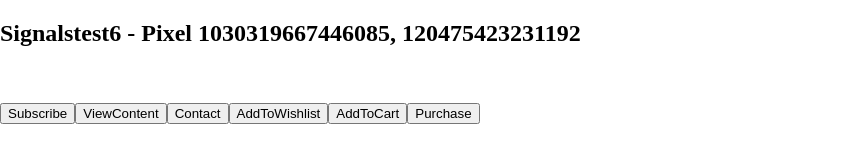
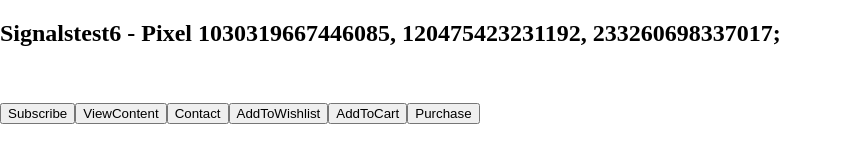
Before and after one commit to rkereskenyifb/signalstest6, a plain HTML site: page index.html in a window 1280 px wide. Shown: the whole page, without its empty margins (0-842 px from the left). Drawn offline with Linux system fonts and the light colour scheme.

Commit message:
Update index.html

```diff
--- a/index.html
+++ b/index.html
@@ -38,7 +38,7 @@ body,html {
 
 </head>
   <body>
-    <h2>Signalstest6 - Pixel 1030319667446085, 120475423231192</h2>
+    <h2>Signalstest6 - Pixel 1030319667446085, 120475423231192, 233260698337017;</h2>
     <br /><br />
     <div class="flex-container">
       <button onclick="fbq('track', 'Subscribe');">Subscribe</button>
```
